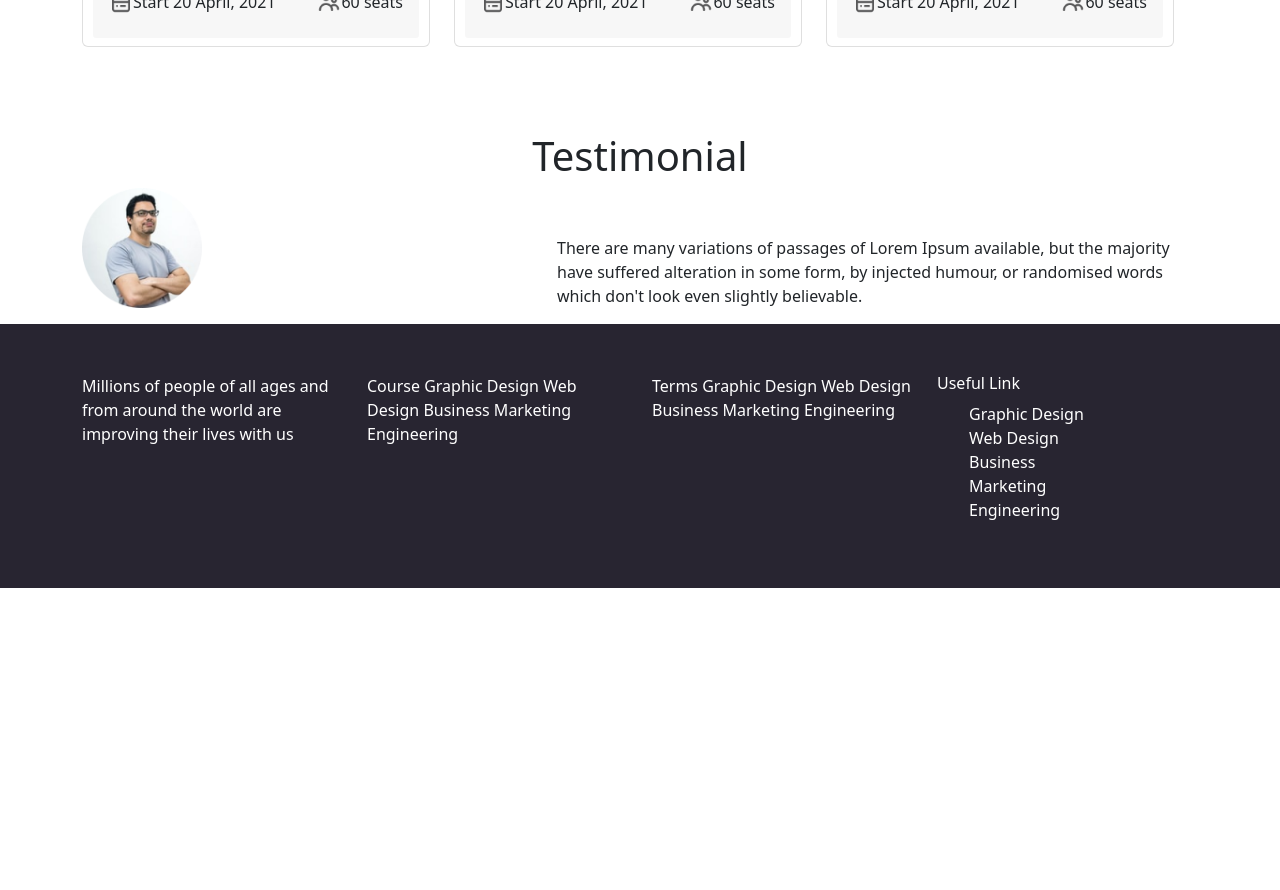
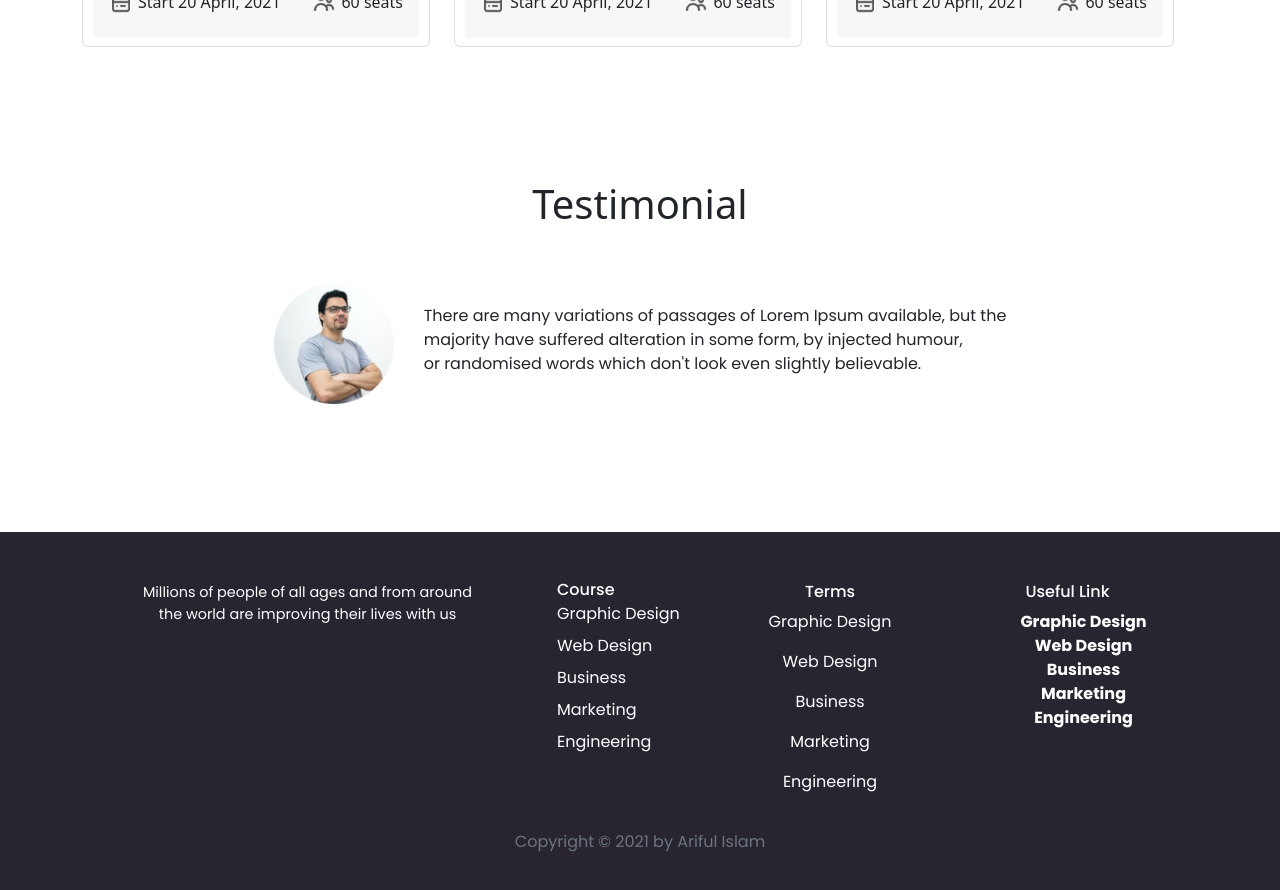
Before and after one commit to arifislamfx/e-school, a plain HTML site: page index.html in a window 1280 px wide. Shown: the part 1700-2590 px from the top of the page. Before the commit the page ends 2288 px from the top, so only its background shows below. Drawn offline with nearby package versions, Linux system fonts and the light colour scheme.

Commit message:
done footer section

```diff
--- a/index.html
+++ b/index.html
@@ -46,7 +46,7 @@
           <li class="nav-item">
             <a class="nav-link" href="#">Blog</a>
           </li>
-          <button type="button" class="btn btn-success">Sing in</button>
+          <button type="button" class="btn btn-success btn__main">Sing in</button>
           </ul>
       </div>
     </div>
@@ -59,8 +59,8 @@
             <h6>Are you ready to Learn?</h6>
             <h1>Learn With fun <br>
               on <span class="span__text"> any schedule</span> </h1>
-              <p class="text-muted">Lorem ipsum dolor sit amet, consectetur adipiscing elit. Varius blandit facilisis quam netus.</p>
-              <button type="button" class="btn btn-success">Get Started</button>
+              <p class="text-muted header__text">Lorem ipsum dolor sit amet, consectetur adipiscing elit. Varius blandit facilisis quam netus.</p>
+              <button type="button" class="btn btn-success btn__main mt-4">Get Started</button>
           </div>
            </div>
           <div class="col-md-6">
@@ -132,10 +132,10 @@
           <div class="card-body">
             <h5 class="card-title">Modern Psychology</h5>
             <p class="card-text">Designation</p>
-            <button class="btn btn-success">Buy Course</button>
+            <button type="button" class="btn btn-success btn__main">Buy Course</button>
           </div>
-          <div class="card-footer justify-content-between  d-flex">
-            <div class="d-flex mt-3">
+          <div class="card-footer justify-content-between d-flex">
+            <div class="d-flex gy-4 mt-3">
               <img src="img/ICON/calendar.png" width="24" height="24" alt="calender">
               <p>Start 20  April, 2021</p>
             </div>
@@ -153,7 +153,7 @@
             <div class="card-body">
               <h5 class="card-title">Modern Psychology</h5>
               <p class="card-text">Designation</p>
-              <button type="button" class="btn btn-success">Buy Course</button>
+              <button type="button" class="btn btn-success btn__main">Buy Course</button>
             </div>
             <div class="card-footer justify-content-between  d-flex">
               <div class="d-flex mt-3">
@@ -173,7 +173,7 @@
             <div class="card-body">
               <h5 class="card-title">Modern Psychology</h5>
               <p class="caard-text">Designation</p>
-              <button type="button" class="btn btn-success">Buy Course</button>
+              <button type="button" class="btn btn-success btn__main">Buy Course</button>
             </div>
             <div class="card-footer justify-content-between d-flex">
               <div class="d-flex mt-3">
@@ -195,16 +195,18 @@
 
   <!-- Start Testimonial Section -->
     <section id="testimonial__section">
-      <h1 class="text-center">Testimonial</h1>
+      <h1 class="text-center pt-5 pb-5">Testimonial</h1>
       <div class="container">
-        <div class="row">
-          <div class="col-md-5">
+        <div class="row text-center">
+          <div class="col-sm-12 d-flex justify-content-center">
+            <div class="pb-5">
               <img src="img/Photos/Man.png" width="120" height="120" alt="man">
             </div>
-        <div class="col-md-7">
-          <p class="mt-5">There are many variations of passages of Lorem Ipsum available, but the
-            majority have suffered alteration in some form, by injected humour,
+            <div>
+              <p class="lead t__text">There are many variations of passages of Lorem Ipsum available, but the <br>
+                majority have suffered alteration in some form, by injected humour, <br>
                or randomised words which don't look even slightly believable.</p>
+            </div>
           </div>
         </div>
       </div>
@@ -215,31 +217,36 @@
    <section id="footer__section">
      <div class="container">
        <div class="row text-white">
-         <div class="col-md-3">
-           <div class="text1">
-             <p>Millions of people of all ages and from around
+         <div class="col-md-5">
+             <p class="lead foo__text">Millions of people of all ages and from around <br>
               the world are improving their lives with us</p>
          </div>
+         <div class="col-md-2">
+           <div class="course">
+            <p class="Bold h6 lh-2">Course</p>
+              <p class="lh-2">Graphic Design</p>
+              <p class="lh-2">Web Design</p>
+              <p class="lh-2">Business</p>
+              <p class="lh-2">Marketing</p>
+              <p class="lh-2">Engineering</p>
             </div>
-         <div class="col-md-3">
-           <p>Course
-            Graphic Design
-            Web Design
-            Business
-            Marketing
-            Engineering</p>
+
          </div>
-         <div class="col-md-3">
-           <p>Terms
-            Graphic Design
-            Web Design
-            Business
-            Marketing
-            Engineering</p>
+         <div class="col-md-2 text-center">
+           <p class="Bold h6 lh-2">Terms</p>
+           <div class="terms text-center">
+            <p> Graphic Design </p>
+            <p>  Web Design </p>
+            <p> Business </p>
+            <p> Marketing </p>
+            <p>  Engineering </p>
+           </div>
+
          </div>
          <div class="col-md-3">
            <div class="useful__link">
-           <h6>Useful Link </h6>
+           <h6 class="text-center">Useful Link </h6>
+           <div class="useful__link">
             <ul>
               <li>
                 <a href="#">Graphic Design</a>
@@ -258,7 +265,10 @@
              </li>
             </ul>
            </div>
+
           </div>
+         </div>
+         <p class="text-muted mt-3 text-center pt-1">Copyright © 2021 by Ariful Islam</p>
        </div>
      </div>
    </section>
--- a/style.css
+++ b/style.css
@@ -12,6 +12,13 @@ html,body {
 .navbar {
     background: rgb(2,0,36);
 background: linear-gradient(90deg, rgba(2,0,36,1) 0%, rgba(9,9,121,1) 35%, rgba(0,212,255,1) 100%);
+}
+.header__text {
+    font-size: 16px;
+    font-family: Poppins;
+}
+.btn__main {
+    font-family: Roboto;
 }
 
 .page__header {
@@ -67,6 +74,9 @@ line-height: 70px;
 #service__section {
     padding-bottom: 85px;
 }
+#service__section p {
+    margin-left: 5px;
+}
 
 
 .middle__text {
@@ -106,14 +116,34 @@ border-radius: 10px;
     margin-top: -12px;
 }
 
+/* Start Testimonials */
+.t__text {
+    font-size: 16px;
+    text-align: left;
+    margin-left: 30px;
+    margin-top: 20px;
+    font-family: Poppins;
+}
 
 
 #footer__section{
     background: #282531;
     padding-top: 50px;
-    padding-bottom: 50px;
+    padding-bottom: 30px;
+    margin-top: 80px;
+    font-family: Poppins;
 }
-
+.foo__text {
+    font-size: .9rem;
+    text-align: center;
+}
+.foo__para p{
+    font-size: 16px;
+    line-height: 30px;
+}
+.course p {
+    line-height: 16px;
+}
 .useful__link ul{
     list-style: none;
 }
@@ -121,3 +151,15 @@ border-radius: 10px;
     text-decoration: none;
     color: #fff;
 }
+.useful__link {
+    text-align: center;
+}
+.course__list li {
+    list-style: none;
+}
+
+li a {
+    text-decoration: none;
+    font-size: 16px;
+    font-weight: bold;
+}
```
Lines whose indentation alone changed are shown as unchanged.
